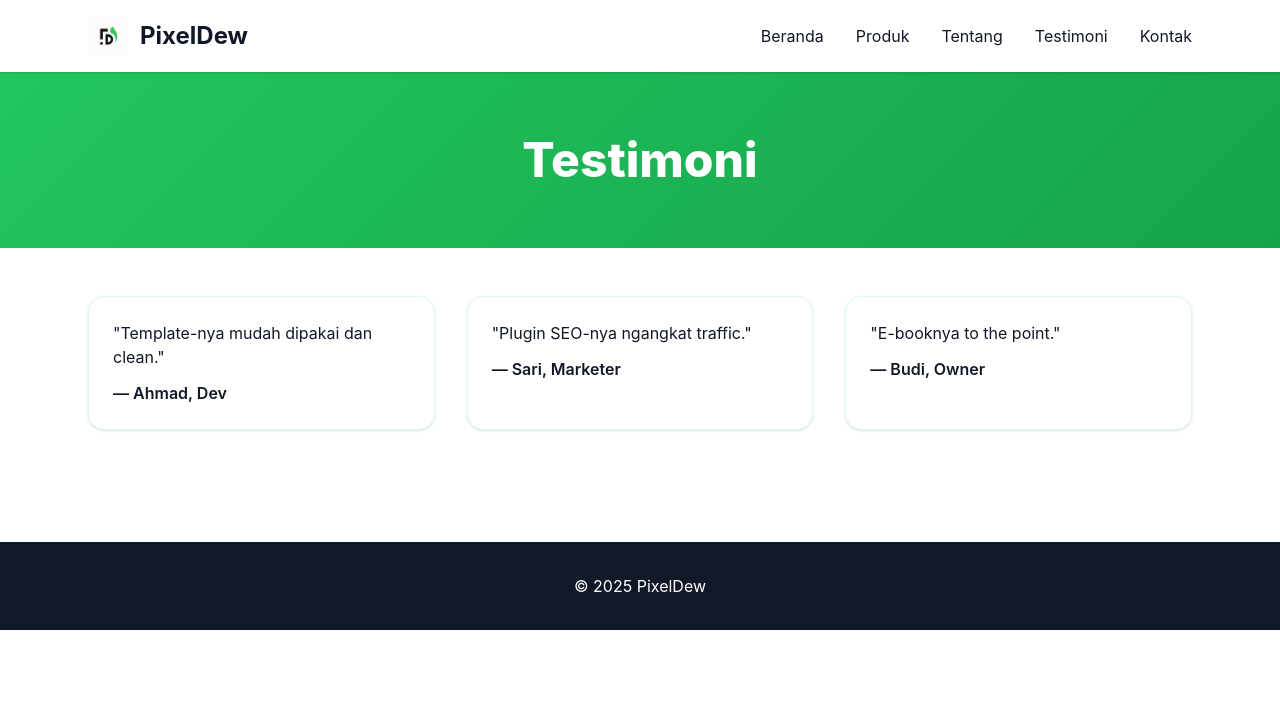
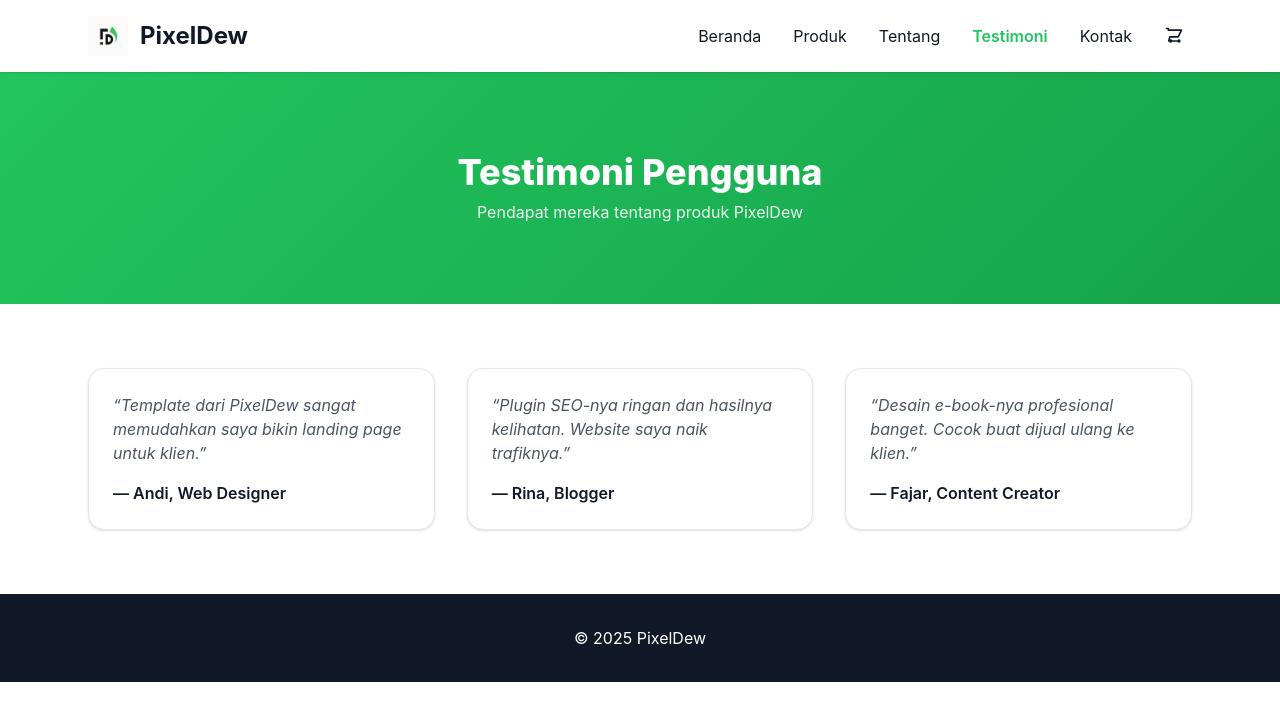
Before and after one commit to pixeldewads-digital/PixDew, a plain HTML site: page testimonials.html in a window 1280 px wide. Drawn offline with nearby package versions, Linux system fonts and the light colour scheme.

Commit message:
Update testimonials.html

```diff
--- a/testimonials.html
+++ b/testimonials.html
@@ -3,88 +3,85 @@
 <head>
   <meta charset="UTF-8">
   <meta name="viewport" content="width=device-width, initial-scale=1.0">
-  <title>PixelDew — Produk Digital</title>
-  <meta name="description" content="Template, plugin, e-book, dan aset digital untuk bisnis modern.">
-  <meta name="theme-color" content="#22C55E">
-  <link rel="icon" type="image/png" sizes="32x32" href="./assets/favicon-32.png">
-  <link rel="icon" type="image/png" sizes="16x16" href="./assets/favicon-16.png">
-  <link rel="apple-touch-icon" href="./assets/apple-touch-icon.png">
-  <link rel="preconnect" href="https://cdn.tailwindcss.com">
-  <link rel="dns-prefetch" href="https://cdn.tailwindcss.com">
+  <title>Testimoni Pelanggan — PixelDew</title>
   <script src="https://cdn.tailwindcss.com"></script>
   <script>
     tailwind.config = {
-      theme: {
-        extend: {
-          colors: {
-            brand: '#22C55E',         // PixelDew green (approx)
-            'brand-dark': '#16A34A',  // darker shade
-            'brand-light': '#DCFCE7', // very light
-            ink: '#111827'            // near-black for text
-          },
-          fontFamily:{sans:['Inter','system-ui','sans-serif']}
-        }
-      }
+      theme: { extend: { colors: { brand:'#22C55E','brand-dark':'#16A34A', ink:'#111827' },
+                         fontFamily:{sans:['Inter','system-ui','sans-serif']} } }
     }
   </script>
   <style>
-    .card-hover{transition:all .3s ease}
-    .card-hover:hover{transform:translateY(-5px);box-shadow:0 20px 40px rgba(0,0,0,.08)}
+    .brand-gradient{background:linear-gradient(135deg,#22C55E 0%,#16A34A 100%)}
     .mobile-menu{transform:translateX(-100%);transition:transform .3s ease}
     .mobile-menu.active{transform:translateX(0)}
-    body{scroll-behavior:smooth}
-    .brand-gradient{background:linear-gradient(135deg,#22C55E 0%,#16A34A 100%)}
   </style>
 </head>
 <body class="bg-white text-ink font-sans">
-
 <header class="bg-white/90 backdrop-blur shadow sticky top-0 z-40">
   <div class="max-w-6xl mx-auto px-6 py-4 flex items-center justify-between">
     <a href="./index.html" class="flex items-center gap-3">
       <img src="./assets/logo.png" alt="PixelDew" class="w-10 h-10 object-contain"/>
       <span class="text-2xl font-bold text-ink">PixelDew</span>
     </a>
+    <div class="flex items-center gap-6">
       <nav class="hidden md:flex gap-8">
         <a href="./index.html" class="hover:text-brand text-ink">Beranda</a>
         <a href="./products.html" class="hover:text-brand text-ink">Produk</a>
         <a href="./about.html" class="hover:text-brand text-ink">Tentang</a>
-        <a href="./testimonials.html" class="hover:text-brand text-ink">Testimoni</a>
+        <a href="./testimonials.html" class="text-brand font-semibold">Testimoni</a>
         <a href="./contact.html" class="hover:text-brand text-ink">Kontak</a>
       </nav>
-      <button id="menu-btn" class="md:hidden p-2" aria-label="Buka menu">☰</button>
+      <button id="cart-trigger"
+        class="relative flex items-center justify-center w-9 h-9 rounded-full transition duration-300
+               text-ink hover:text-white hover:bg-gradient-to-r hover:from-brand hover:to-brand-dark">
+        <svg xmlns="http://www.w3.org/2000/svg" fill="none" viewBox="0 0 24 24"
+          stroke-width="2" stroke="currentColor" class="w-5 h-5"><path stroke-linecap="round" stroke-linejoin="round"
+          d="M3 3h2l.4 2M7 13h10l4-8H5.4M7 13l-1.3 5H19m-12 0a1 1 0 102 0 1 1 0 00-2 0zm10 0a1 1 0 102 0 1 1 0 00-2 0z"/></svg>
+        <span id="cart-count" class="absolute -top-1.5 -right-1.5 bg-brand text-white text-[10px] font-bold rounded-full px-1.5 hidden">0</span>
+      </button>
+      <button id="menu-btn" class="md:hidden p-2">☰</button>
+    </div>
   </div>
   <div id="mobile-menu" class="mobile-menu fixed top-0 left-0 w-64 h-full bg-white shadow-xl z-50 md:hidden p-6 space-y-4">
     <button id="close-menu" class="text-gray-500 float-right">✕</button>
     <a href="./index.html" class="block hover:text-brand">Beranda</a>
     <a href="./products.html" class="block hover:text-brand">Produk</a>
     <a href="./about.html" class="block hover:text-brand">Tentang</a>
-      <a href="./testimonials.html" class="block hover:text-brand">Testimoni</a>
+    <a href="./testimonials.html" class="block text-brand font-semibold">Testimoni</a>
     <a href="./contact.html" class="block hover:text-brand">Kontak</a>
   </div>
 </header>
+
+<section class="brand-gradient text-white text-center py-20">
+  <h1 class="text-4xl font-extrabold mb-2">Testimoni Pengguna</h1>
+  <p class="opacity-90">Pendapat mereka tentang produk PixelDew</p>
+</section>
+
+<main class="max-w-6xl mx-auto px-6 py-16 grid sm:grid-cols-2 lg:grid-cols-3 gap-8">
+  <article class="bg-white rounded-2xl border shadow p-6">
+    <p class="text-gray-600 italic">“Template dari PixelDew sangat memudahkan saya bikin landing page untuk klien.”</p>
+    <div class="mt-4 font-semibold">— Andi, Web Designer</div>
+  </article>
+  <article class="bg-white rounded-2xl border shadow p-6">
+    <p class="text-gray-600 italic">“Plugin SEO-nya ringan dan hasilnya kelihatan. Website saya naik trafiknya.”</p>
+    <div class="mt-4 font-semibold">— Rina, Blogger</div>
+  </article>
+  <article class="bg-white rounded-2xl border shadow p-6">
+    <p class="text-gray-600 italic">“Desain e-book-nya profesional banget. Cocok buat dijual ulang ke klien.”</p>
+    <div class="mt-4 font-semibold">— Fajar, Content Creator</div>
+  </article>
+</main>
+
+<footer class="bg-ink text-white text-center py-8">&copy; 2025 PixelDew</footer>
+<script src="./assets/cart.js"></script>
 <script>
 document.addEventListener('DOMContentLoaded',()=>{
-      const menu=document.getElementById('mobile-menu');
-      const btn=document.getElementById('menu-btn');
-      const close=document.getElementById('close-menu');
-      if(btn&&menu&&close){ btn.onclick=()=>menu.classList.add('active'); close.onclick=()=>menu.classList.remove('active'); }
+  const m=document.getElementById('mobile-menu');
+  const b=document.getElementById('menu-btn');
+  const c=document.getElementById('close-menu');
+  if(b&&m&&c){ b.onclick=()=>m.classList.add('active'); c.onclick=()=>m.classList.remove('active'); }
 });
 </script>
-
-<section class="brand-gradient text-white text-center py-16">
-  <h1 class="text-3xl md:text-5xl font-extrabold">Testimoni</h1>
-</section>
-<main class="max-w-6xl mx-auto px-6 py-12 grid md:grid-cols-3 gap-8">
-  <article class="bg-white border border-brand-light rounded-2xl shadow p-6">
-    <p>"Template-nya mudah dipakai dan clean."</p><p class="mt-3 font-semibold">— Ahmad, Dev</p>
-  </article>
-  <article class="bg-white border border-brand-light rounded-2xl shadow p-6">
-    <p>"Plugin SEO-nya ngangkat traffic."</p><p class="mt-3 font-semibold">— Sari, Marketer</p>
-  </article>
-  <article class="bg-white border border-brand-light rounded-2xl shadow p-6">
-    <p>"E-booknya to the point."</p><p class="mt-3 font-semibold">— Budi, Owner</p>
-  </article>
-</main>
-  <footer class="bg-ink text-white text-center py-8 mt-16">&copy; 2025 PixelDew</footer>
 </body>
 </html>
```
Lines whose indentation alone changed are shown as unchanged.
